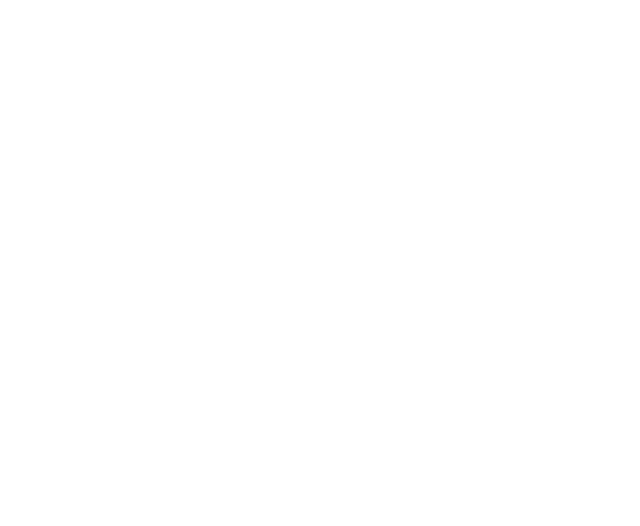
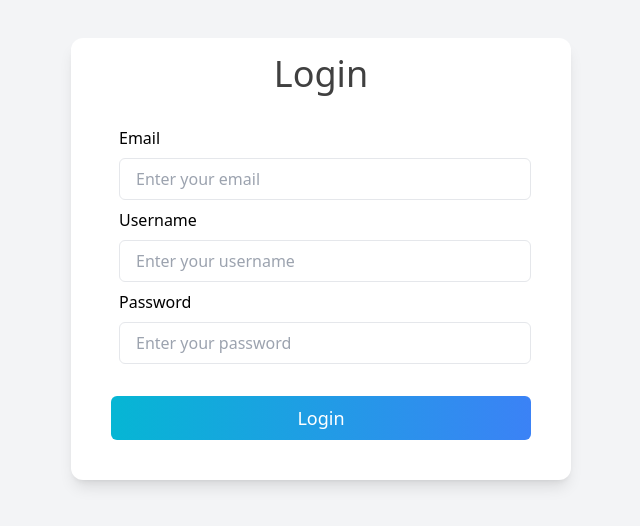
Before and after one commit to KashmiraNimnada/Task-Manager-App-Frontend, a React (Vite) app: page /auth/login in a window 1280 px wide. Before the commit this address had no page. Shown: the part 106-632 px from the top of the page, without its empty margins (319-959 px from the left). Built offline with nearby package versions, Linux system fonts and the light colour scheme; a web font is replaced by a local one.

Commit message:
Login page created

```diff
--- a/src/App.tsx
+++ b/src/App.tsx
@@ -2,17 +2,22 @@
 import './App.css'
 import Task from './pages/Task'
 import CreateTask from './pages/CreateTask'
+import { AuthProvider } from './context/AuthContext'
+import Login from './pages/auth/Login'
 
 function App() {
 
 
   return (
+    <AuthProvider>
       <BrowserRouter>
         <Routes>
           <Route path="/" element={<Task />} />
           <Route path="/create" element={<CreateTask />} />
+          <Route path="/auth/login" element={<Login />} />
         </Routes>
       </BrowserRouter>
+    </AuthProvider>
   )
 }
 
--- /dev/null
+++ b/src/pages/auth/Login.tsx
@@ -0,0 +1,88 @@
+import axios from "axios";
+import { useState } from "react";
+import { useAuth } from "../../context/AuthContext";
+import { useNavigate } from "react-router-dom";
+
+function Login() {
+
+    const { login } = useAuth();
+
+    const [email,setEmail] = useState<string>("");
+    const [password,setPassword] = useState<string>("");
+    const [username,setUsername] = useState<string>("");
+
+    const [error,setError] = useState<string>("");
+
+    const navigate = useNavigate();
+
+    async function submit(event: any) {
+
+        event.preventDefault();
+
+        if(email === "" || password === ""){
+            setError("Username and password are required");
+        }
+
+        const data = {
+            "email": email,
+            "username": username,
+            "password": password
+        }
+
+        try {
+            const response = await axios.post("http://localhost:8080/auth/login",data)
+            console.log(response)
+            login(response.data)
+            navigate("/create")
+        } catch (error) {
+            console.log(error)
+        }
+    }
+
+    return (
+        <div className="h-screen w-full items-center p-36 justify-center bg-gray-100">
+            <div className="max-w-[500px] mx-auto px-10 pb-10 pt-2 bg-white rounded-xl shadow-lg">
+                <div>
+                    <h1 className="text-center text-4xl pt-2 pb-8 font-normal text-neutral-700">Login</h1>
+                </div>
+                <form onSubmit={submit}>
+                    <div className="flex flex-col pl-2">
+                        <label className="mb-2">Email</label>
+                        <input type="text" onChange={function(event) {
+                            setEmail(event.target.value);
+                            setError("");
+                        }} placeholder="Enter your email" className="border w-full mb-2 py-2 px-4 rounded-md"/>
+                    </div>
+                    <div className="flex flex-col pl-2">
+                        <label className="mb-2">Username</label>
+                        <input type="text" onChange={function(event) {
+                            setUsername(event.target.value);
+                            setError("");
+                        }} placeholder="Enter your username" className="border w-full mb-2 py-2 px-4 rounded-md"/>
+                    </div>
+                    <div className="flex flex-col pl-2">
+                        <label className="mb-2">Password</label>
+                        <input type="password" onChange={function(event){
+                            setPassword(event.target.value);
+                            setError("");
+                        }} placeholder="Enter your password" className="border w-full mb-8 py-2 px-4 rounded-md"/>
+                    </div>
+
+                    {error &&
+                        <div className="text-red-500 text-sm pb-5">
+                            {error}
+                        </div>
+                    }
+
+                    <div>
+                        <button type="submit" className="bg-gradient-to-r from-cyan-500 to-blue-500 w-full p-2 rounded-md text-white text-lg hover:scale-x-105 duration-300">
+                            Login
+                        </button>
+                    </div>
+                </form>
+            </div>
+        </div>
+    )
+}
+
+export default Login;
```
Lines whose indentation alone changed are shown as unchanged.
